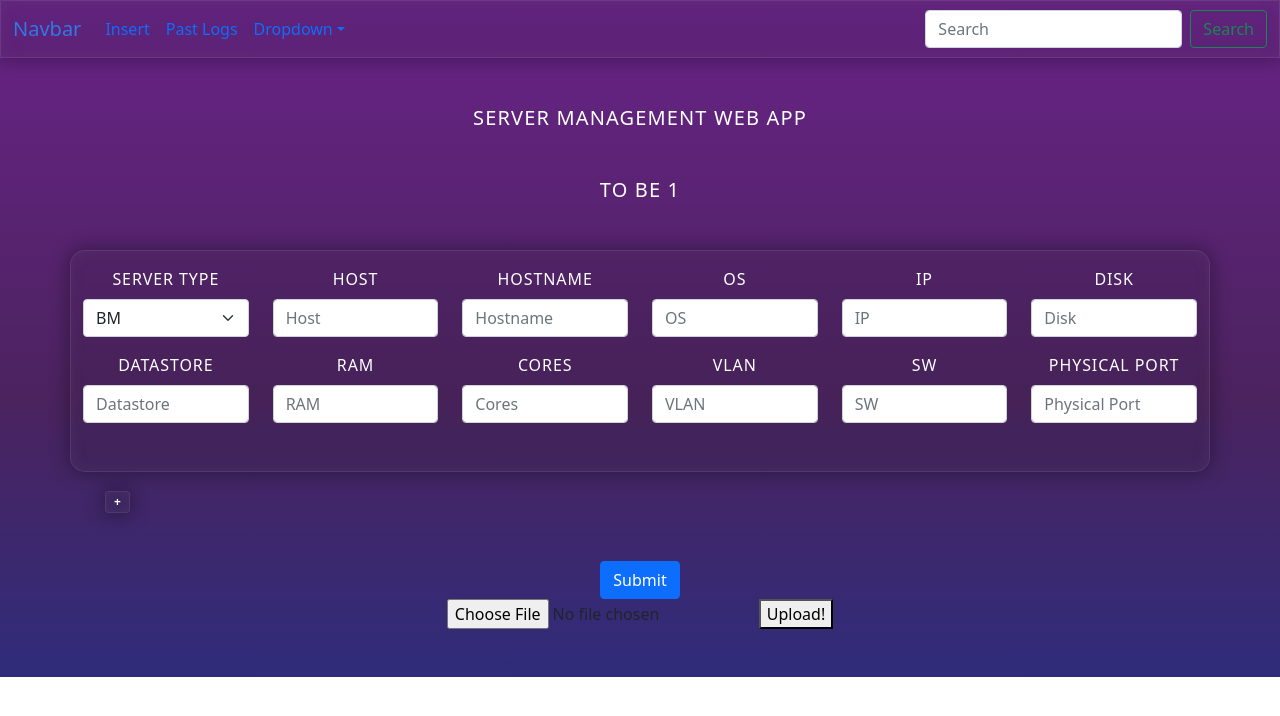
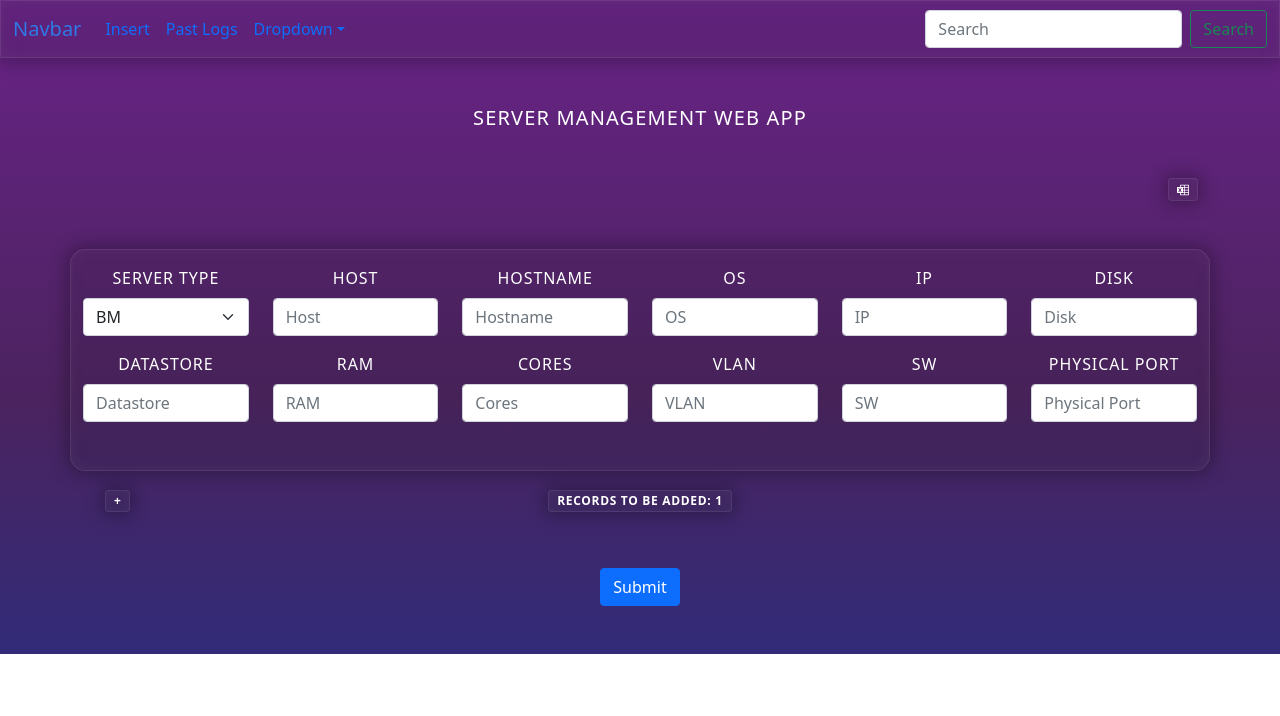
Before and after one commit to kimon2199/serverLogApp, a React (Create React App) app in the folder client/: page / in a window 1280 px wide. Shown: the top 716 px of the page. Built offline with nearby package versions, Linux system fonts and the light colour scheme.

Commit message:
Added modal for excel files

```diff
--- /dev/null
+++ b/client/src/components/excelModal.js
@@ -0,0 +1,36 @@
+import { Modal, Button } from 'react-bootstrap';
+
+function ExcelModal(props) {
+
+    const upload = () => {
+        props.onFileUpload();
+        props.onHide();
+    };
+
+    return (
+        <div>
+            <Modal
+                {...props}
+                size="md"
+                aria-labelledby="contained-modal-title-vcenter"
+                centered
+                >
+                <Modal.Header>
+                    <Modal.Title id="contained-modal-title-vcenter">
+                        Upload .xlsx file
+                    </Modal.Title>
+                </Modal.Header>
+                <Modal.Body>
+                    <div>
+                        <input type="file" onChange={props.onFileChange} />
+                    </div>
+                </Modal.Body>
+                <Modal.Footer>
+                    <Button className="mybtn" variant="primary" onClick={() => upload()}>Upload</Button>
+                </Modal.Footer>
+            </Modal>
+        </div>
+    );
+}
+
+export default ExcelModal;
--- a/client/src/components/insertPage.js
+++ b/client/src/components/insertPage.js
@@ -3,6 +3,8 @@ import { useState } from 'react';
 import InsertionCard from '../components/insertionCard';
 import { useNavigate } from "react-router-dom";
 import * as XLSX from 'xlsx';
+import { SiMicrosoftexcel } from "react-icons/si";
+import ExcelModal from "./excelModal.js";
 
 function InsertPage() {
 
@@ -21,6 +23,8 @@ function InsertPage() {
   const [sw, setSw] = useState([''])
   const [physPort, setPhysPort] = useState([''])
   const [selectedFile, setSelectedFile] = useState(null)
+
+  const [excelModalShow, setExcelModalShow] = useState(false)
 
   const onFileChange = event => {
     setSelectedFile(event.target.files[0]);
@@ -154,8 +158,13 @@ function InsertPage() {
     <div>
       <div className='pt-5'/>
       <h5 className="card-title  mb-5 white-font">Server Management Web App</h5>
-      <h5 className="card-title mt-5 mb-5 white-font">to be {type.length}</h5>
       <div className="container">
+
+        <div className='row'>
+          <div className='col'>
+            <span type="button" className="badge glass0 flex" style={{float:'right'}} onClick={()=>{setExcelModalShow(true)}}><SiMicrosoftexcel/></span>
+          </div>
+        </div>
 
         {cardList}
 
@@ -166,18 +175,18 @@ function InsertPage() {
           <div className='col-1'>
             {(type.length > 1) && (<span type="button" className="badge glass0" onClick={()=>{delCard()}}>-</span>)}
           </div>
+          <div className='col-8'>
+            <h5 className="white-font glass0 badge">Records to be added: {type.length}</h5>
+          </div>
         </div>
         <div className='row'>
           <div className='col'>
             <button type="button" className="btn btn-primary" onClick={()=>{submitLog()}}>Submit</button>
-            <div>
-                <input type="file" onChange={onFileChange} />
-                <button onClick={onFileUpload}>Upload!</button>
-            </div>
           </div>
         </div>
         <div className='pb-5'/>
       </div>
+      <ExcelModal show={excelModalShow} onHide={() => setExcelModalShow(false)} onFileChange={onFileChange} onFileUpload={onFileUpload}/>
     </div>
   );
 }
```
